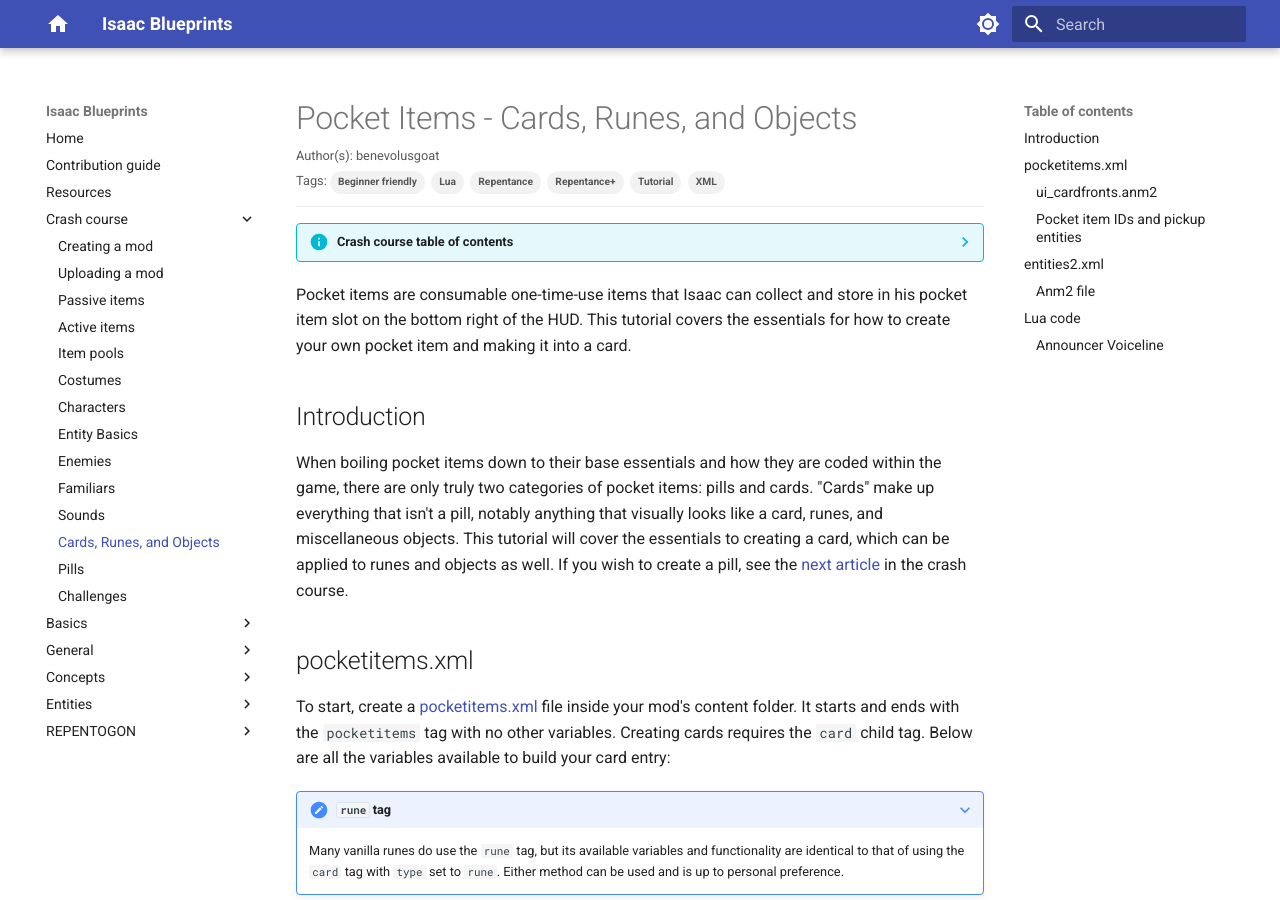
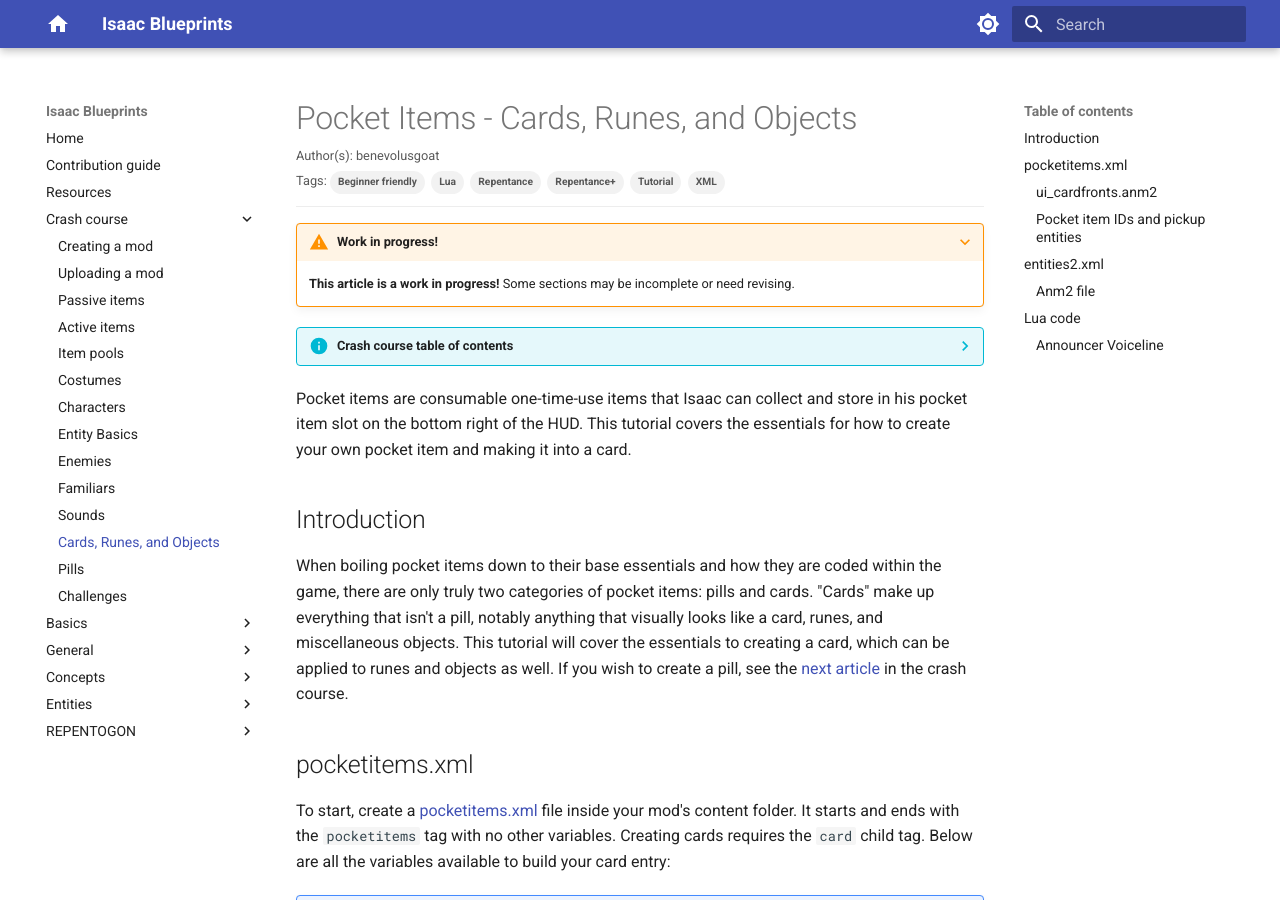
Before and after one commit to catinsurance/IsaacBlueprints, an MkDocs documentation site: the page built from docs/tutorials/crash_course/pocket_item_cards.md, in a window 1280 px wide and 900 px high. Built offline with MkDocs 1.6.1 and Material for MkDocs 9.7.7, drawn with Linux system fonts in a browser that asks for light colours; comment, search, counter and statistics services are not loaded; part of the change alters nothing that is shown.

```diff
--- a/docs/tutorials/crash_course/pocket_item_cards.md
+++ b/docs/tutorials/crash_course/pocket_item_cards.md
@@ -12,6 +12,7 @@ tags:
     - Lua
 ---
 
+{% include-markdown "hidden/unfinished_notice.md" start="<!-- start -->" end="<!-- end -->" %}
 {% include-markdown "hidden/crash_course_toc.md" start="<!-- start -->" end="<!-- end -->" %}
 
 Pocket items are consumable one-time-use items that Isaac can collect and store in his pocket item slot on the bottom right of the HUD. This tutorial covers the essentials for how to create your own pocket item and making it into a card.
--- a/docs/tutorials/crash_course/pocket_item_pills.md
+++ b/docs/tutorials/crash_course/pocket_item_pills.md
@@ -12,6 +12,7 @@ tags:
     - Lua
 ---
 
+{% include-markdown "hidden/unfinished_notice.md" start="<!-- start -->" end="<!-- end -->" %}
 {% include-markdown "hidden/crash_course_toc.md" start="<!-- start -->" end="<!-- end -->" %}
 
 ## Introduction
```
